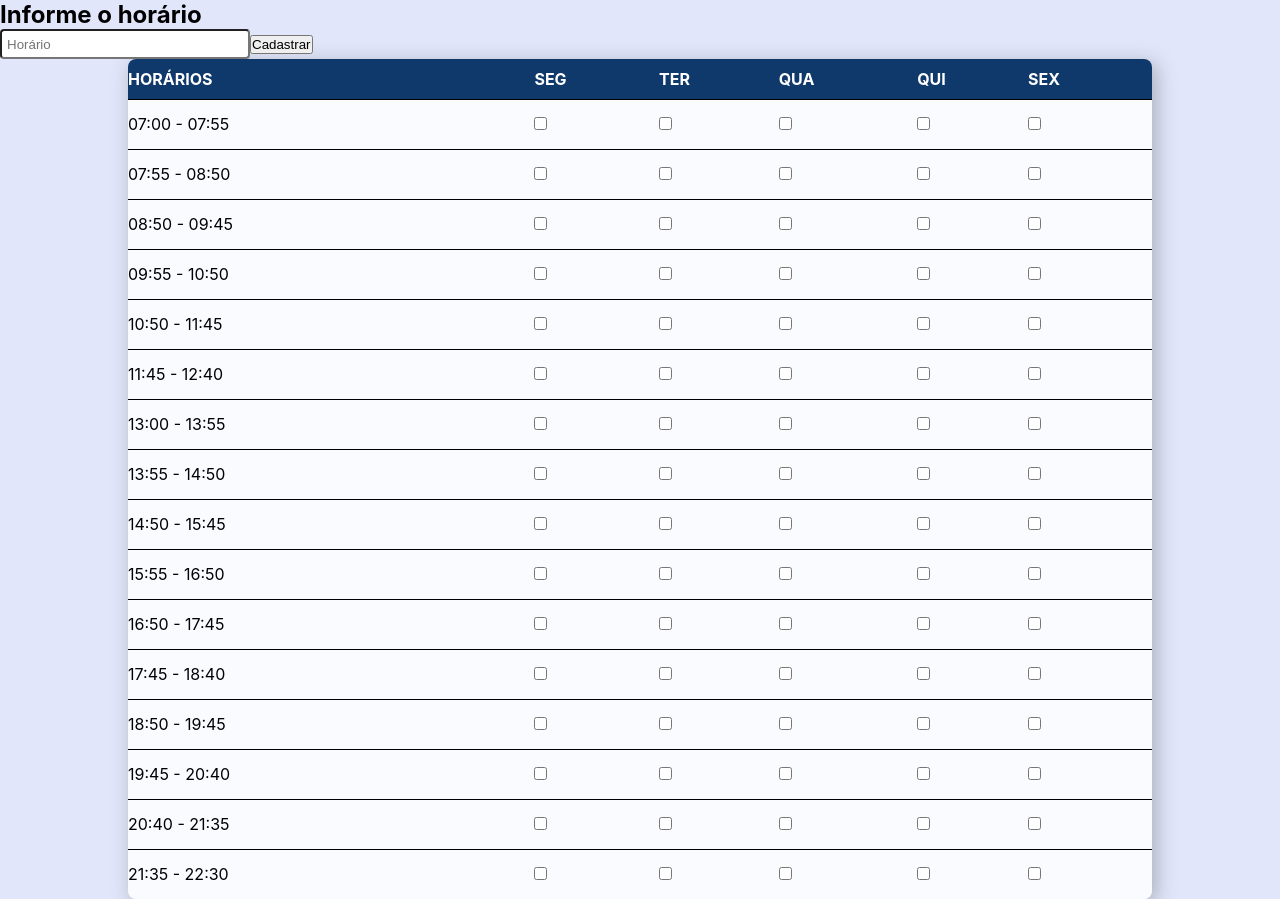
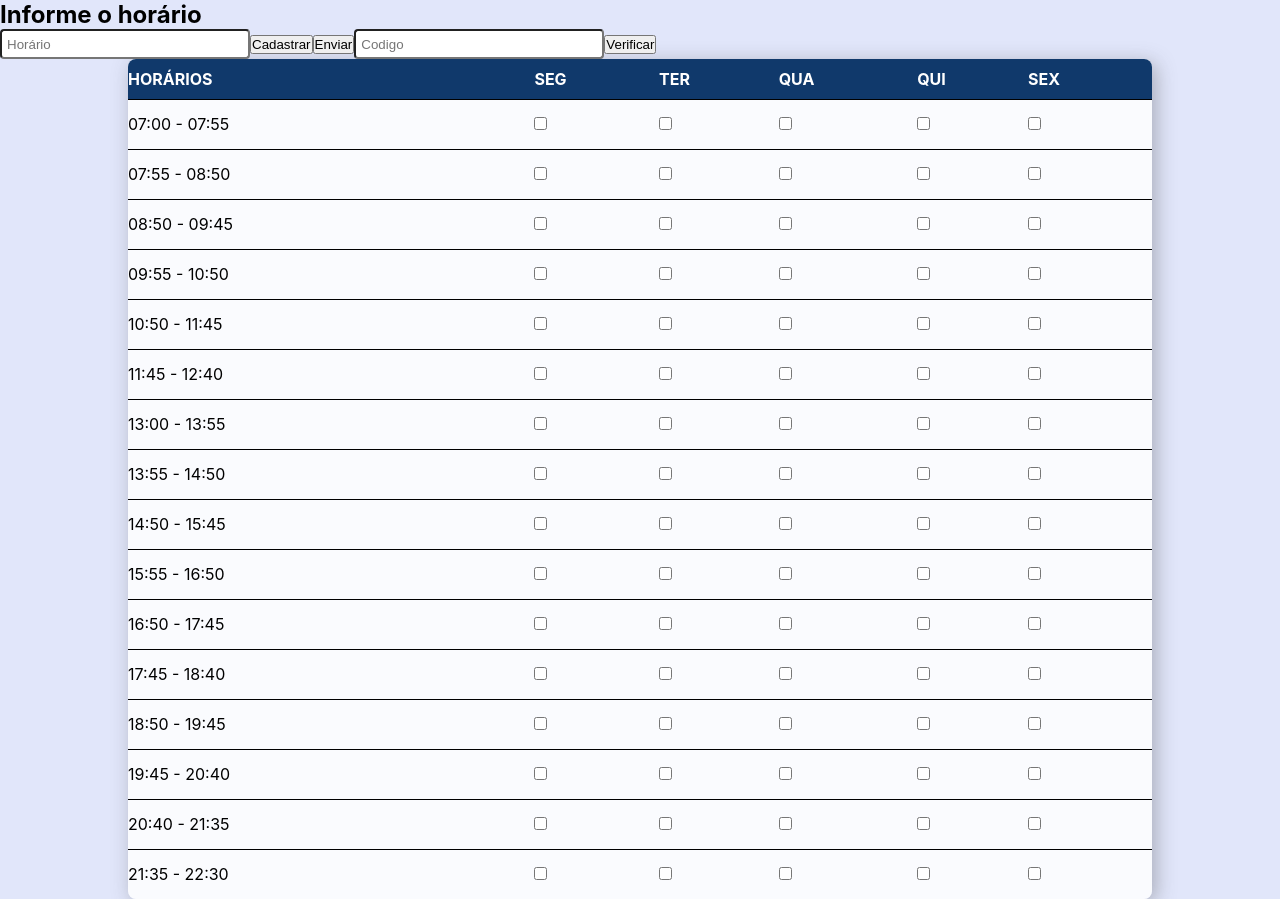
Before and after one commit to gpsics/horarios-bti-front, a React (Create React App) app: page /teste in a window 1280 px wide. Built offline with nearby package versions, Linux system fonts and the light colour scheme; a web font is replaced by a local one.

Commit message:
Implementando desabled nos checkbox de acordo com a carga horária do componente.

```diff
--- a/src/Components/turmas/listagem/Teste.jsx
+++ b/src/Components/turmas/listagem/Teste.jsx
@@ -18,6 +18,15 @@ const horariosColuna = [
     { Horario: '20:40 - 21:35' },
     { Horario: '21:35 - 22:30' },
 
+]
+const componentesLocais = [
+    {codigo: 'PEX1245', carga_horaria: 60},
+    {codigo: 'PEX1232', carga_horaria: 30},
+    {codigo: 'PEX1246', carga_horaria: 90},
+    {codigo: 'PEX1241', carga_horaria: 30},
+    {codigo: 'PEX3445', carga_horaria: 30},
+    {codigo: 'PEX1675', carga_horaria: 60},
+    {codigo: 'PEX1195', carga_horaria: 60},
 ]
 
 // neste array, sao criados todas as possibilidades de combinações de horários com 3 caracteres.
@@ -49,13 +58,17 @@ for (let diaSemana = 2; diaSemana < 7; diaSemana++) {
 
 const HorarioTable = () => {
     const [horarioInformado, setHorarioInformado] = useState('');
+    const [codigoInformado, setCodigoInformado] = useState('');
     const [horariosOcupados, setHorariosOcupados] = useState(new Map());
     const [horariosMarcados, setHorariosMarcados] = useState([])
+    const [maxCheckeds, setMaxCheckeds] = useState(1)
     const diaSegunda = arrayTable.filter(item => item.dia === 2);
     const diaTerca = arrayTable.filter(item => item.dia === 3);
     const diaQuarta = arrayTable.filter(item => item.dia === 4);
     const diaQuinta = arrayTable.filter(item => item.dia === 5);
     const diaSexta = arrayTable.filter(item => item.dia === 6);
+
+
 
     const lerHorario = () => {
         // Esta função vai ler o horario passado  independente do tamanho dele, vai tratar os dados, separando-os em combinações de 3 caracteres sem repetições e vai salvalos em um array
@@ -115,6 +128,30 @@ const HorarioTable = () => {
         }
     };
 
+    const requisitarComponente = () => {
+        // Esta função vai requisitar o componente curricular com base no codigo informado pelo usuario e assim vai fazer a verifiçãp da carga horaria do mesmo para assim definir o maximo de checkbox que podem ser marcados na tabela.
+        if (codigoInformado.length === 7) {
+            const componenteEncontrado = componentesLocais.find(componente => codigoInformado === componente.codigo);
+
+            if (componenteEncontrado) {
+                if (componenteEncontrado.carga_horaria === 30) {
+                    setMaxCheckeds(2);
+                } else if (componenteEncontrado.carga_horaria === 60) {
+                    setMaxCheckeds(4);
+                } else if (componenteEncontrado.carga_horaria === 90) {
+                    setMaxCheckeds(6);
+                }
+            }
+        }
+    };
+
+
+
+
+    const enviarHorarios = () => {
+        let mensagem = horariosMarcados.join(' ');
+        console.log('Horários ja separados por espaço: '+ mensagem);
+    }
 
     return (
         <React.Fragment>
@@ -127,7 +164,17 @@ const HorarioTable = () => {
                 className="input"
             />
             <button onClick={() => { lerHorario(); verificarHorarios() }}>Cadastrar</button>
+            <button onClick={() => {enviarHorarios()}}>Enviar</button>
 
+
+            <input
+                type="text"
+                placeholder="Codigo"
+                value={codigoInformado}
+                onChange={(e) => setCodigoInformado(e.target.value)}
+                className="input"
+            />
+            <button onClick={() => {requisitarComponente()}}> Verificar </button>
             <table className="padraoTabelas">
                 <thead>
                     <tr>
@@ -163,6 +210,7 @@ const HorarioTable = () => {
                                     value={`${diaSegunda[index].dia}${diaSegunda[index].turno}${diaSegunda[index].hora}`}
                                     onChange={handleHorarioSelecionado}
                                     checked={horariosMarcados.includes(`${diaSegunda[index].dia}${diaSegunda[index].turno}${diaSegunda[index].hora}`)}
+                                    disabled={horariosMarcados.length >= maxCheckeds && !horariosMarcados.includes(`${diaSegunda[index].dia}${diaSegunda[index].turno}${diaSegunda[index].hora}`)}
                                 />
                             </td>
 
@@ -182,6 +230,7 @@ const HorarioTable = () => {
                                     value={`${diaTerca[index].dia}${diaTerca[index].turno}${diaTerca[index].hora}`}
                                     onChange={handleHorarioSelecionado}
                                     checked={horariosMarcados.includes(`${diaTerca[index].dia}${diaTerca[index].turno}${diaTerca[index].hora}`)}
+                                    disabled={horariosMarcados.length >= maxCheckeds && !horariosMarcados.includes(`${diaTerca[index].dia}${diaTerca[index].turno}${diaTerca[index].hora}`)}
                                 />
                             </td>
 
@@ -201,6 +250,7 @@ const HorarioTable = () => {
                                     value={`${diaQuarta[index].dia}${diaQuarta[index].turno}${diaQuarta[index].hora}`}
                                     onChange={handleHorarioSelecionado}
                                     checked={horariosMarcados.includes(`${diaQuarta[index].dia}${diaQuarta[index].turno}${diaQuarta[index].hora}`)}
+                                    disabled={horariosMarcados.length >= maxCheckeds && !horariosMarcados.includes(`${diaQuarta[index].dia}${diaQuarta[index].turno}${diaQuarta[index].hora}`)}
                                 />
                             </td>
 
@@ -220,6 +270,7 @@ const HorarioTable = () => {
                                     value={`${diaQuinta[index].dia}${diaQuinta[index].turno}${diaQuinta[index].hora}`}
                                     onChange={handleHorarioSelecionado}
                                     checked={horariosMarcados.includes(`${diaQuinta[index].dia}${diaQuinta[index].turno}${diaQuinta[index].hora}`)}
+                                    disabled={horariosMarcados.length >= maxCheckeds && !horariosMarcados.includes(`${diaQuinta[index].dia}${diaQuinta[index].turno}${diaQuinta[index].hora}`)}
                                 />
                             </td>
 
@@ -239,6 +290,7 @@ const HorarioTable = () => {
                                     value={`${diaSexta[index].dia}${diaSexta[index].turno}${diaSexta[index].hora}`}
                                     onChange={handleHorarioSelecionado}
                                     checked={horariosMarcados.includes(`${diaSexta[index].dia}${diaSexta[index].turno}${diaSexta[index].hora}`)}
+                                    disabled={horariosMarcados.length >= maxCheckeds && !horariosMarcados.includes(`${diaSexta[index].dia}${diaSexta[index].turno}${diaSexta[index].hora}`)}
                                 />
                             </td>
                         </tr>
```
